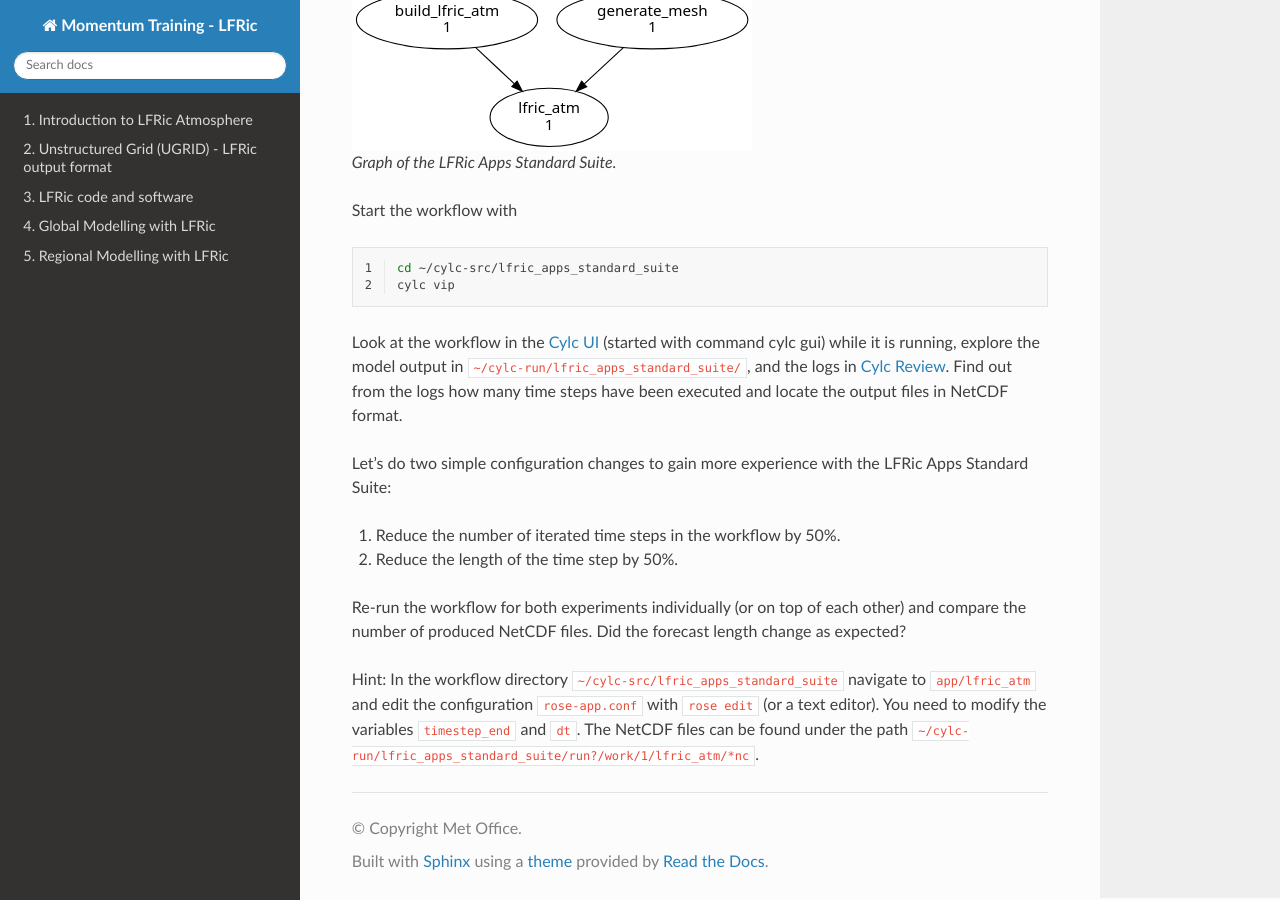
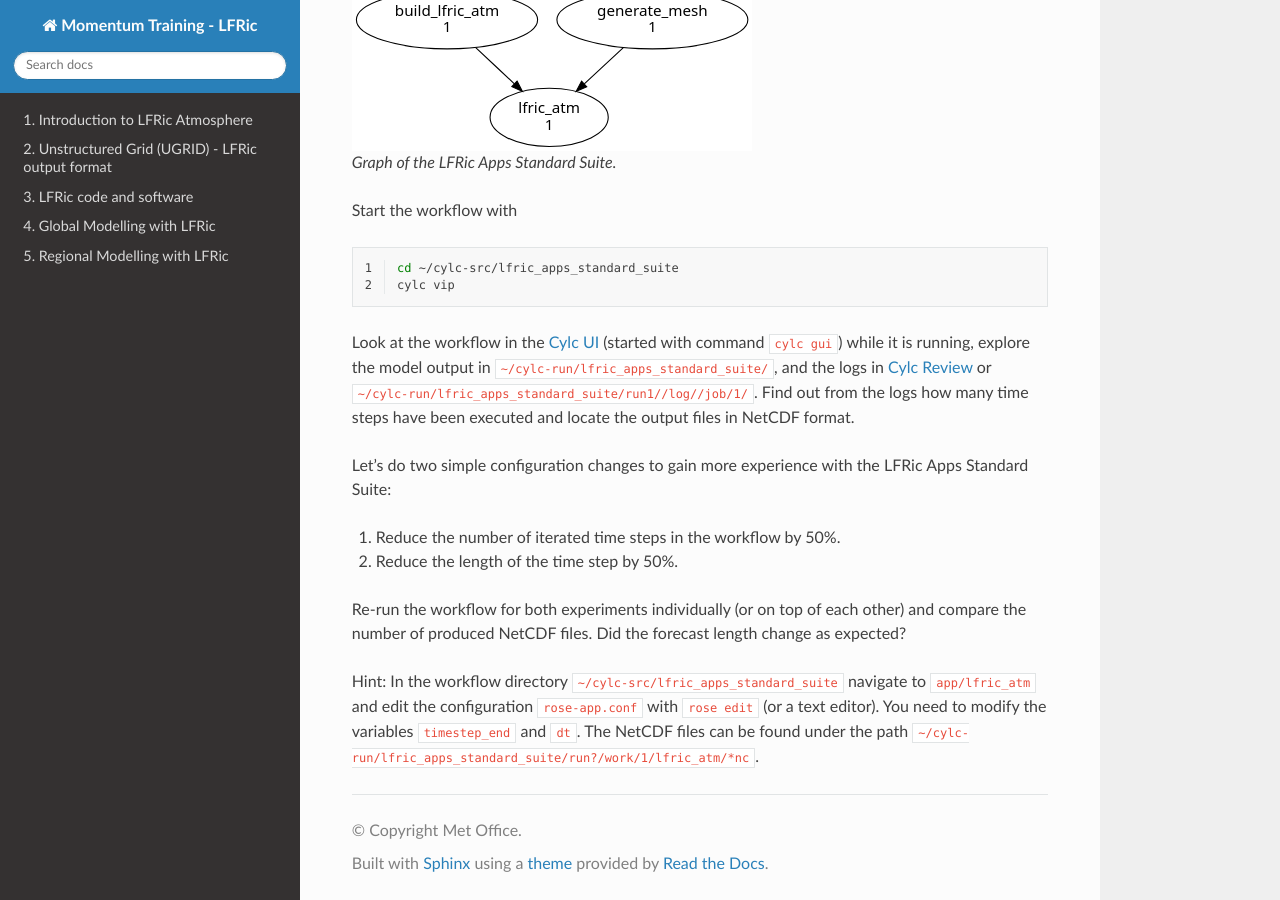
Before and after one commit to MetOffice/LFRic-Atmosphere-Training, a Sphinx documentation site: the page built from source/lfric_infrastructure/practical_standart_suite.rst, in a window 1280 px wide and 900 px high, scrolled down 717 px. Built offline with Sphinx 7.4.7 and the Read the Docs theme 3.1.0, drawn with Linux system fonts in a browser that asks for light colours.

Commit message:
Clarify location of logs in Standard Suite practical

```diff
--- a/source/lfric_infrastructure/practical_standart_suite.rst
+++ b/source/lfric_infrastructure/practical_standart_suite.rst
@@ -28,7 +28,7 @@ Start the workflow with
    cd ~/cylc-src/lfric_apps_standard_suite
    cylc vip
 
-Look at the workflow in the `Cylc UI <https://cylc.github.io/cylc-doc/latest/html/user-guide/running-workflows/tasks-jobs-ui.html>`_ (started with command cylc gui) while it is running, explore the model output in ``~/cylc-run/lfric_apps_standard_suite/``, and the logs in `Cylc Review <https://cylchub/services/cylc-review/>`_. Find out from the logs how many time steps have been executed and locate the output files in NetCDF format.
+Look at the workflow in the `Cylc UI <https://cylc.github.io/cylc-doc/latest/html/user-guide/running-workflows/tasks-jobs-ui.html>`_ (started with command ``cylc gui``) while it is running, explore the model output in ``~/cylc-run/lfric_apps_standard_suite/``, and the logs in `Cylc Review <https://cylchub/services/cylc-review/>`_ or ``~/cylc-run/lfric_apps_standard_suite/run1//log//job/1/``. Find out from the logs how many time steps have been executed and locate the output files in NetCDF format.
 
 Let's do two simple configuration changes to gain more experience with the LFRic Apps Standard Suite:
 
```
